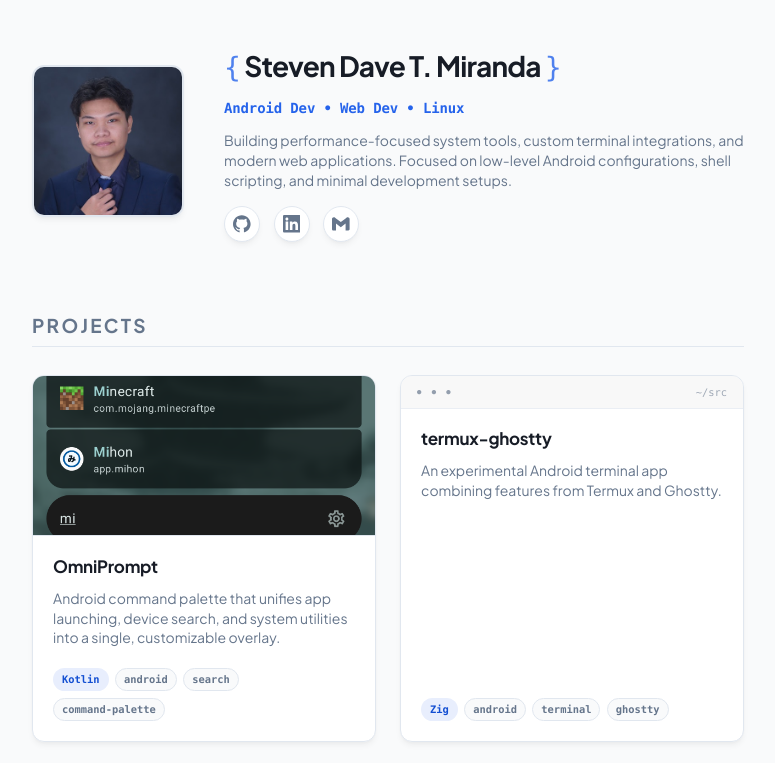
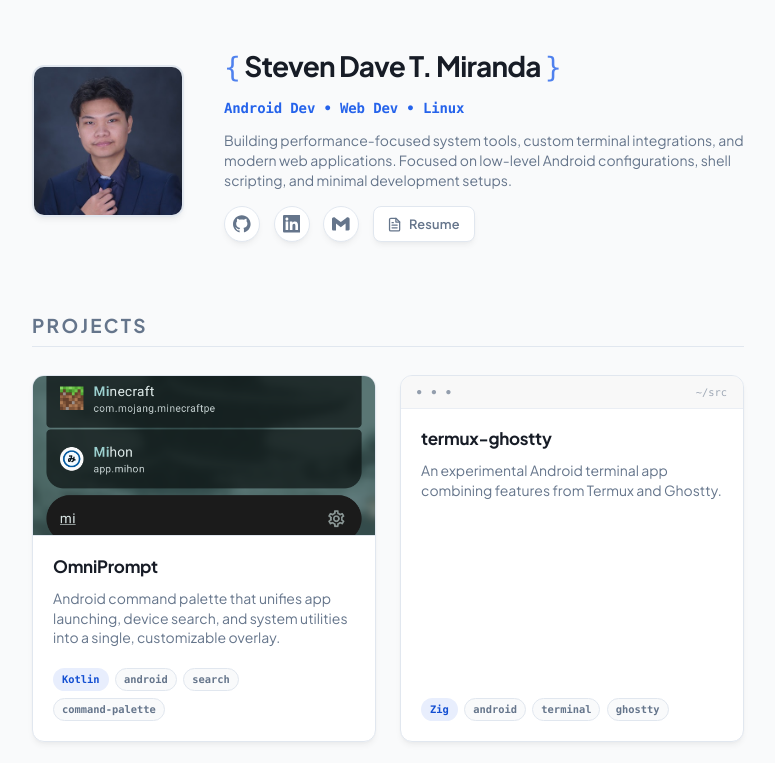
Before and after one commit to mrndstvndv/mrndstvndv.github.io, a website with bundled scripts: page index.html in a window 1280 px wide. Shown: the top 763 px of the page, without its empty margins (252-1027 px from the left). Built offline with nearby package versions, Linux system fonts and the light colour scheme; no server answers; files whose address does not match are found by name; a web font is replaced by a local one.

Commit message:
add resume

```diff
--- a/index.html
+++ b/index.html
@@ -41,6 +41,16 @@
 					<svg role="img" viewBox="0 0 24 24" fill="currentColor">
 						<path d="M24 5.457v13.909c0 .904-.732 1.636-1.636 1.636h-3.819V11.73L12 16.64l-6.545-4.91v9.273H1.636A1.636 1.636 0 0 1 0 19.366V5.457c0-2.023 2.309-3.178 3.927-1.964L5.455 4.64 12 9.548l6.545-4.91 1.528-1.145C21.69 2.28 24 3.434 24 5.457z"/>
 					</svg>
+				</a>
+				<a href="assets/Resume.pdf" target="_blank" rel="noopener" class="resume-badge" aria-label="Resume">
+					<svg role="img" viewBox="0 0 24 24" fill="none" stroke="currentColor" stroke-width="2" stroke-linecap="round" stroke-linejoin="round">
+						<path d="M14 2H6a2 2 0 0 0-2 2v16a2 2 0 0 0 2 2h12a2 2 0 0 0 2-2V8z"/>
+						<path d="M14 2v6h6"/>
+						<path d="M16 13H8"/>
+						<path d="M16 17H8"/>
+						<path d="M10 9H8"/>
+					</svg>
+					<span>Resume</span>
 				</a>
 			</div>
 		</div>
--- a/src/style.css
+++ b/src/style.css
@@ -265,6 +265,7 @@ a:hover {
 /* Social links icons */
 .social-links {
 	display: flex;
+	align-items: center;
 	gap: 0.85rem;
 	margin-top: 0.25rem;
 }
@@ -311,6 +312,45 @@ a:hover {
 .social-links svg {
 	width: 1.1rem;
 	height: 1.1rem;
+}
+
+/* Resume badge */
+.social-links a.resume-badge {
+	display: inline-flex;
+	align-items: center;
+	justify-content: center;
+	width: auto;
+	height: 2.25rem; /* Match height of social circles */
+	border-radius: 0.5rem;
+	padding: 0 0.85rem;
+	gap: 0.4rem;
+	background: var(--bg-card);
+	border: 1px solid var(--border);
+	box-shadow: var(--shadow-subtle);
+	color: var(--text-muted);
+	text-decoration: none;
+	font-size: 0.8rem;
+	font-weight: 600;
+	letter-spacing: 0.02em;
+	transition: transform 0.2s cubic-bezier(0.175, 0.885, 0.32, 1.275),
+	            background-color 0.2s ease,
+	            color 0.2s ease,
+	            border-color 0.2s ease,
+	            box-shadow 0.2s ease;
+}
+
+.social-links a.resume-badge svg {
+	width: 0.95rem;
+	height: 0.95rem;
+	flex-shrink: 0;
+}
+
+.social-links a.resume-badge:hover {
+	color: var(--accent);
+	border-color: var(--accent);
+	background-color: var(--accent-subtle);
+	transform: translateY(-3px) scale(1.04);
+	box-shadow: var(--shadow-hover);
 }
 
 @media (max-width: 640px) {
```
Also changed, not shown: 1 other file.
